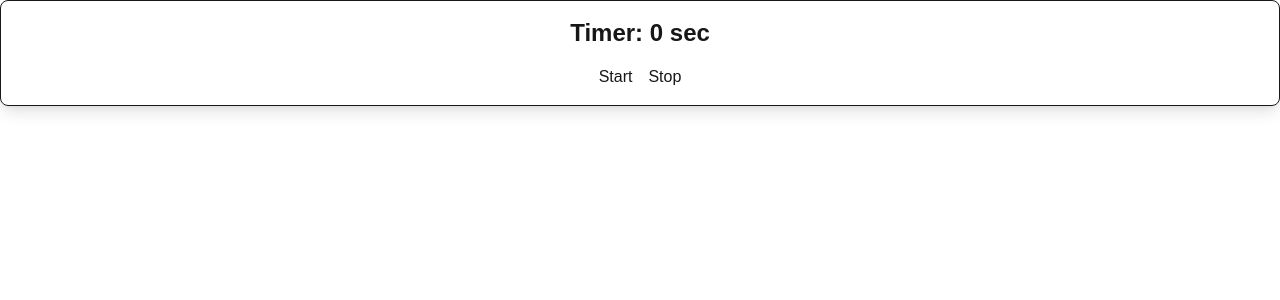
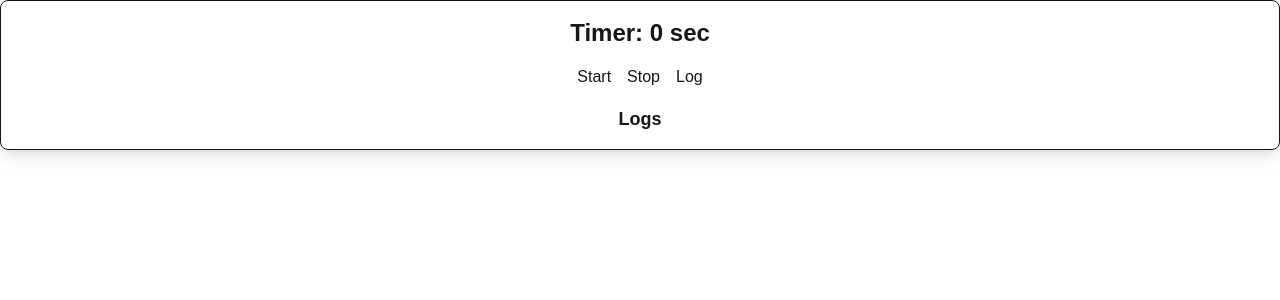
Before and after one commit to Abdul-Rahimm/Timer-app, a Next.js app: page / in a window 1280 px wide. Shown: the top 300 px of the page. Built offline with nearby package versions, Linux system fonts and the light colour scheme.

Commit message:
refactored localstorage in a seperate useeffect + added log functionality

```diff
--- a/app/page.tsx
+++ b/app/page.tsx
@@ -1,47 +1,7 @@
-'use client'
-import { useState, useEffect } from "react";
+import Timer from "@/components/timer";
 
-export default function Timer() {
-  const time = localStorage.getItem('time') || '0'
-  const [seconds, setSeconds] = useState(parseInt(time));
-  const [isRunning, setIsRunning] = useState(false);
-
-  // useEffect(
-  //   () => {
-  //     const time = localStorage.getItem('time')
-  //     if (time != null) {
-  //       setSeconds(parseInt(time))
-  //     }
-  //   }, []
-  // )
-
-  useEffect(() => {
-    let interval = undefined;
-    if (isRunning) {
-      interval = setInterval(() => {
-        setSeconds((prev) => {
-          localStorage.setItem('time', (prev + 1).toString())
-          return prev + 1
-        });
-        console.log(seconds)
-      }, 1000);
-    } else {
-      clearInterval(interval);
-    }
-    return () => clearInterval(interval);
-  }, [isRunning]);
-
+export default function main() {
   return (
-    <div className="flex flex-col items-center space-y-4 p-4 border rounded-lg shadow-lg">
-      <h1 className="text-2xl font-bold">Timer: {seconds} sec</h1>
-      <div className="flex space-x-4">
-        <button onClick={() => setIsRunning(true)} disabled={isRunning}>
-          Start
-        </button>
-        <button onClick={() => setIsRunning(false)} disabled={!isRunning}>
-          Stop
-        </button>
-      </div>
-    </div>
+    <Timer />
   );
 }
--- /dev/null
+++ b/components/timer.tsx
@@ -0,0 +1,68 @@
+'use client'
+
+import { use, useEffect, useState } from "react";
+
+export default function Timer() {
+    const [seconds, setSeconds] = useState(0);
+    const [isRunning, setIsRunning] = useState(false);
+    const [logs, setLogs] = useState<number[]>([]);
+    const [mounted, setMounted] = useState(false);
+
+
+    useEffect(
+        () => {
+            setMounted(true)
+            const time = localStorage.getItem('time') || '0'
+            setSeconds(parseInt(time))
+        }, []
+    )
+
+    useEffect(() => {
+        localStorage.setItem('time', (seconds).toString())
+    }, [seconds]);
+
+    useEffect(() => {
+        let interval = undefined;
+        if (isRunning) {
+            interval = setInterval(() => {
+                setSeconds((prev) => prev + 1);
+            }, 1000);
+        } else {
+            clearInterval(interval);
+        }
+        return () => clearInterval(interval);
+    }, [isRunning]);
+
+    function addLog() {
+        setLogs((prev) => [...prev, seconds]);
+    }
+
+    if (!mounted)
+        return <div>Loading...</div>
+
+
+    return (
+        <div className="flex flex-col items-center space-y-4 p-4 border rounded-lg shadow-lg">
+            <h1 className="text-2xl font-bold">Timer: {seconds} sec</h1>
+            <div className="flex space-x-4">
+                <button onClick={() => setIsRunning(true)} disabled={isRunning}>
+                    Start
+                </button>
+                <button onClick={() => setIsRunning(false)} disabled={!isRunning}>
+                    Stop
+                </button>
+                <button onClick={addLog}>
+                    Log
+                </button>
+            </div>
+            <div>
+                <h2 className="text-lg font-bold">Logs</h2>
+                <ul>
+                    {logs.map((log, index) => (
+                        <li key={index}>{log} sec</li>
+                    ))}
+                </ul>
+            </div>
+        </div>
+    );
+}
```
